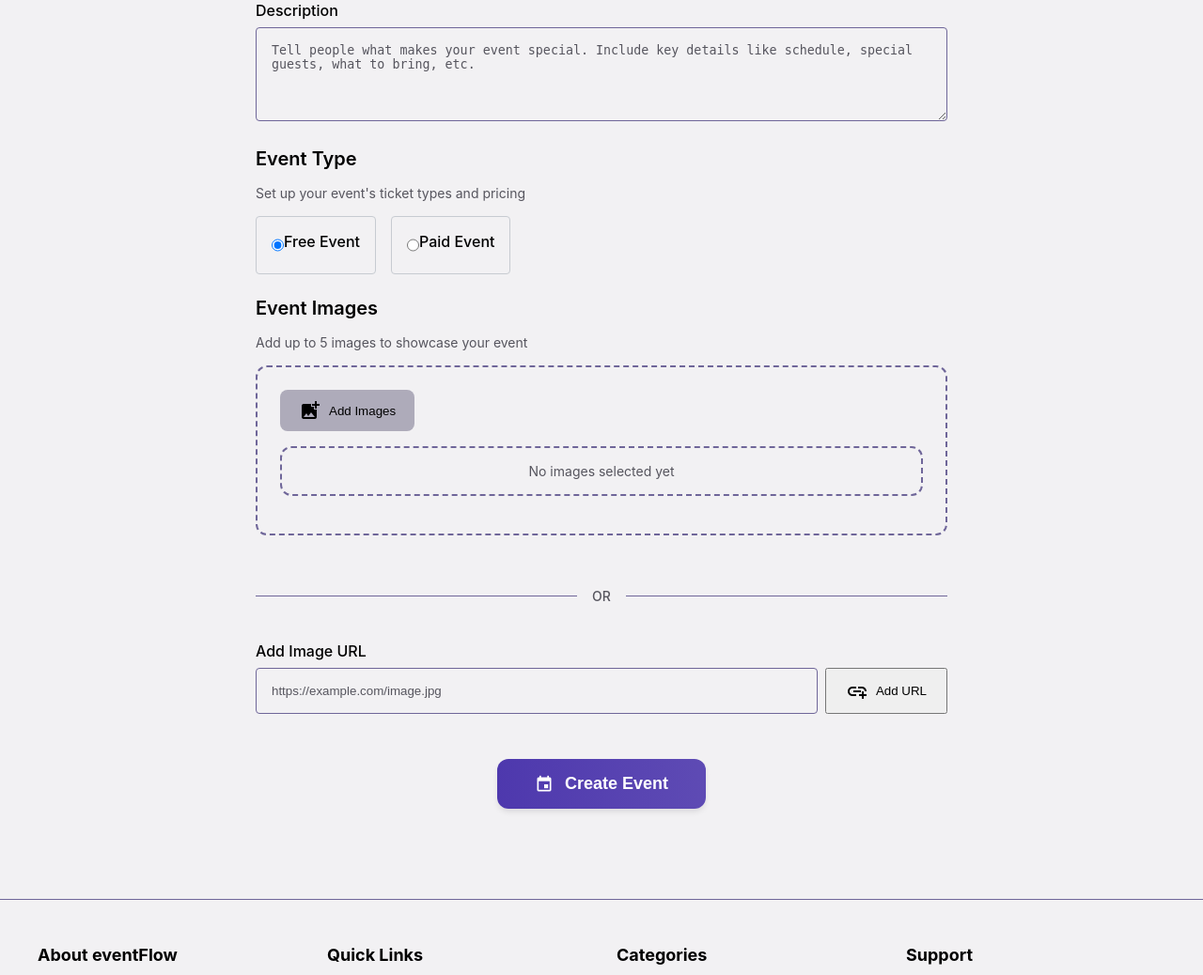
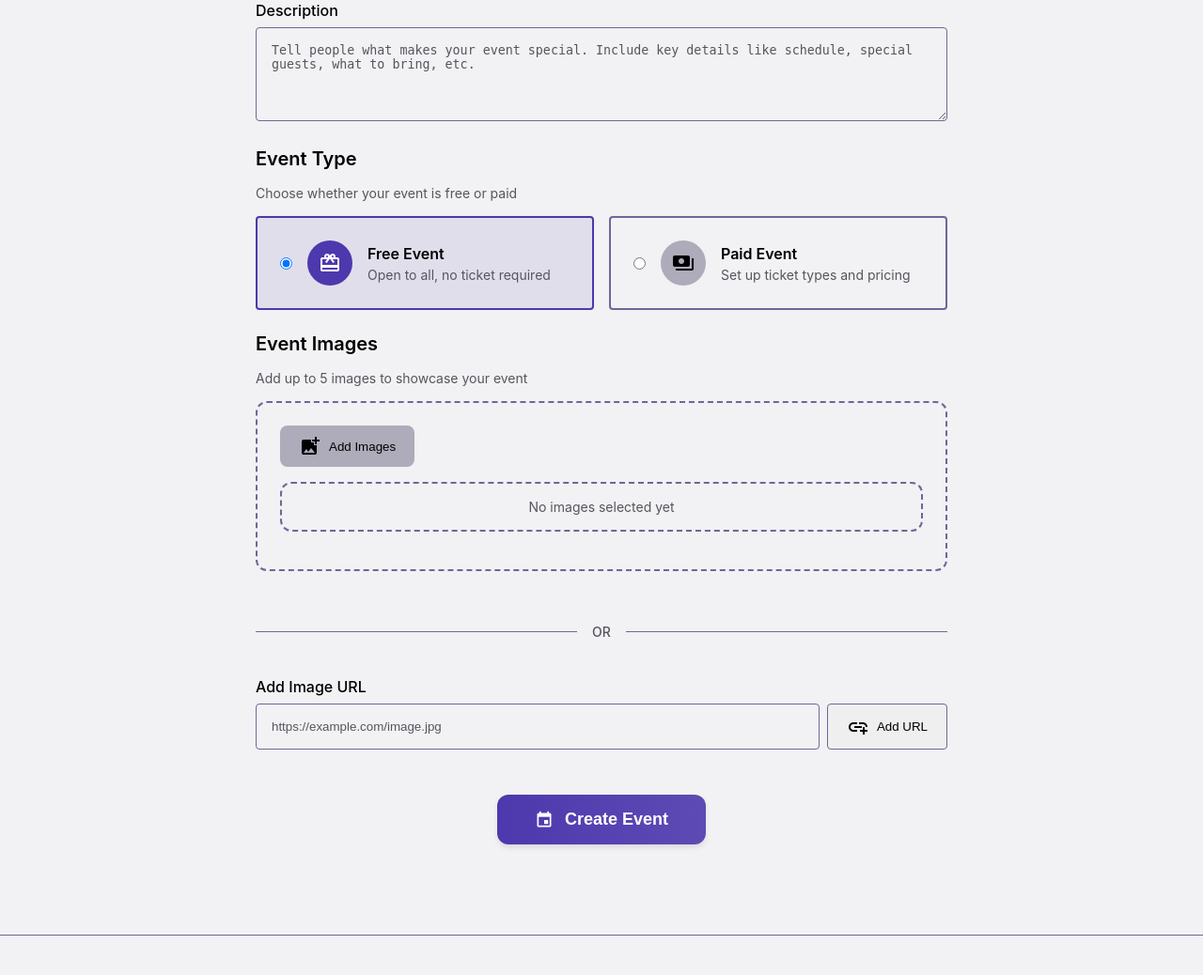
Before and after one commit to KennyWambua/event-flow, a Flask app: page /event/create in a window 1280 px wide. Shown: the part 654-1692 px from the top of the page at 94% size. Run offline with Flask 3, Linux system fonts and the light colour scheme; the visitor is signed in with stand-in values (Sample User, id 1); some libraries are stand-ins or nearby versions.

Commit message:
improved the ticketing feature

```diff
--- a/eventFlow/static/css/create_event.css
+++ b/eventFlow/static/css/create_event.css
@@ -262,10 +262,11 @@ input[type="datetime-local"]::-webkit-calendar-picker-indicator:hover {
 }
 
 .image-previews {
-    display: flex;
-    flex-wrap: wrap;
+    display: grid;
+    grid-template-columns: repeat(5, 1fr);
     gap: 1rem;
     margin-top: 1rem;
+    overflow-x: auto;
 }
 
 .image-preview-wrapper {
@@ -275,7 +276,6 @@ input[type="datetime-local"]::-webkit-calendar-picker-indicator:hover {
     margin: 0.5rem;
     border-radius: 0.5rem;
     overflow: hidden;
-    display: inline-block;
     box-shadow: 0 2px 4px rgba(0, 0, 0, 0.1);
 }
 
@@ -570,6 +570,13 @@ input[type="datetime-local"]::-webkit-calendar-picker-indicator:hover {
     gap: 0.5rem;
     padding: 0.625rem 1.25rem;
     white-space: nowrap;
+    cursor: pointer;
+    border: 1px solid hsl(var(--border));
+    border-radius: var(--radius);
+    -webkit-border-radius: var(--radius);
+    -moz-border-radius: var(--radius);
+    -ms-border-radius: var(--radius);
+    -o-border-radius: var(--radius);
 }
 
 /* Update tooltips for better mobile experience */
@@ -606,19 +613,63 @@ input[type="datetime-local"]::-webkit-calendar-picker-indicator:hover {
 }
 
 .event-type-options {
+    display: grid;
+    grid-template-columns: repeat(2, 1fr);
+    gap: 1rem;
+    margin-bottom: 1.5rem;
+}
+
+.event-type-option {
+    position: relative;
+    padding: 1.5rem;
+    border: 2px solid hsl(var(--border));
+    border-radius: var(--radius);
+    cursor: pointer;
+    transition: all 0.2s ease;
     display: flex;
+    align-items: center;
     gap: 1rem;
 }
 
-.event-type-option {
-    padding: 1rem;
+.event-type-option.selected {
+    border-color: hsl(var(--primary));
+    background: hsl(var(--primary) / 0.1);
+}
+
+.event-type-option:hover:not(.selected) {
+    border-color: hsl(var(--primary));
+    background: hsl(var(--primary) / 0.05);
+}
+
+.event-type-icon {
     display: flex;
-    border: 1px solid hsl(var(--accent));
-    border-radius: var(--radius);
-    -webkit-border-radius: var(--radius);
-    -moz-border-radius: var(--radius);
-    -ms-border-radius: var(--radius);
-    -o-border-radius: var(--radius);
+    align-items: center;
+    justify-content: center;
+    width: 48px;
+    height: 48px;
+    border-radius: 50%;
+    background: hsl(var(--secondary));
+    color: hsl(var(--secondary-foreground));
+    transition: all 0.2s ease;
+}
+
+.event-type-option.selected .event-type-icon {
+    background: hsl(var(--primary));
+    color: hsl(var(--primary-foreground));
+}
+
+.event-type-content {
+    flex: 1;
+}
+
+.event-type-title {
+    font-weight: 600;
+    margin-bottom: 0.25rem;
+}
+
+.event-type-description {
+    font-size: 0.875rem;
+    color: hsl(var(--muted-foreground));
 }
 
 /* Ticket Settings */
--- a/eventFlow/static/js/create_event.js
+++ b/eventFlow/static/js/create_event.js
@@ -11,7 +11,6 @@ document.addEventListener('DOMContentLoaded', function () {
 	const eventForm = document.getElementById('eventForm');
 	const imageInput = document.querySelector('.form-control-file');
 	const addImageBtn = document.querySelector('.btn-add-image');
-	const ticketSettings = document.getElementById('ticketSettings');
 	const eventTypeRadios = document.querySelectorAll('input[name="event_type"]');
 	const addTicketTypeBtn = document.getElementById('addTicketType');
 	const ticketTypesList = document.getElementById('ticketTypesList');
@@ -48,11 +47,13 @@ document.addEventListener('DOMContentLoaded', function () {
 	}
 
 	function addTicketType() {
+
 		const ticketHtml = `
 			<div class="ticket-type-item">
 				<div class="ticket-type-header">
-					<h4>Ticket Type ${ticketTypeCounter + 1}</h4>
-					${ticketTypeCounter > 0 ? '<button type="button" class="remove-ticket">Remove</button>' : ''}
+					<h4 class="ticket-type-label">Ticket Type ${ticketTypeCounter + 1}</h4>
+					${ticketTypeCounter > 0 ?
+				'<button type="button" class="remove-ticket"><span class="material-icons">delete</span> Remove</button>' : ''}
 				</div>
 				<div class="ticket-type-grid">
 					<div class="form-group">
@@ -132,6 +133,15 @@ document.addEventListener('DOMContentLoaded', function () {
 		if (removeBtn) {
 			removeBtn.addEventListener('click', function () {
 				newTicket.remove();
+				ticketTypeCounter--;
+				// Renumber remaining tickets
+				const ticketTypeItem = document.querySelectorAll('.ticket-type-item');
+				ticketTypeItem.forEach((container, index) => {
+					const ticketLabel = container.querySelector('.ticket-type-label');
+					if (ticketLabel) {
+						ticketLabel.textContent = `Ticket Type ${index + 1}`;
+					}
+				});
 			});
 		}
 
@@ -186,7 +196,7 @@ document.addEventListener('DOMContentLoaded', function () {
 
 	// Event type change handler
 	eventTypeRadios.forEach(radio => {
-		radio.addEventListener('change', function() {
+		radio.addEventListener('change', function () {
 			console.log('Event type changed:', this.value);
 			const ticketSettings = document.getElementById('ticketSettings');
 			const currencySelect = document.querySelector('select[name="currency"]');
@@ -196,7 +206,6 @@ document.addEventListener('DOMContentLoaded', function () {
 				ticketSettings.style.display = 'block';
 				currencySelect.disabled = false;
 				currencySelect.required = true;
-				// Add first ticket type if none exists
 				if (!document.querySelector('.ticket-type-item')) {
 					addTicketType();
 				}
@@ -205,8 +214,8 @@ document.addEventListener('DOMContentLoaded', function () {
 				ticketSettings.style.display = 'none';
 				currencySelect.disabled = true;
 				currencySelect.required = false;
-				currencySelect.value = ''; // Clear currency selection
-				// Clear ticket types
+				currencySelect.value = '';
+				ticketTypeCounter = 0;
 				const ticketsList = document.getElementById('ticketTypesList');
 				if (ticketsList) {
 					ticketsList.innerHTML = '';
@@ -222,22 +231,6 @@ document.addEventListener('DOMContentLoaded', function () {
 			addTicketType();
 		});
 	}
-
-	// Remove ticket type handler
-	ticketTypesList?.addEventListener('click', function (e) {
-		if (e.target.classList.contains('remove-ticket')) {
-			const ticketType = e.target.closest('.ticket-type');
-			if (ticketTypesList.children.length > 1) {
-				ticketType.remove();
-
-				// Disable remove button if only one ticket type left
-				if (ticketTypesList.children.length === 1) {
-					const removeButton = ticketTypesList.querySelector('.remove-ticket');
-					if (removeButton) removeButton.disabled = true;
-				}
-			}
-		}
-	});
 
 	// Track selected files
 	let currentFiles = new DataTransfer();
@@ -261,7 +254,7 @@ document.addEventListener('DOMContentLoaded', function () {
 
 			// Check file size (5MB)
 			if (file.size > 5 * 1024 * 1024) {
-				alert('File size must be less than 5MB');
+				alert('Images should be less than 5MB');
 				return;
 			}
 
@@ -331,7 +324,7 @@ document.addEventListener('DOMContentLoaded', function () {
 	}
 
 	// Form submission handler
-	eventForm.addEventListener('submit', async function(e) {
+	eventForm.addEventListener('submit', async function (e) {
 		e.preventDefault();
 		console.log('Submitting form...');
 
@@ -418,4 +411,82 @@ document.addEventListener('DOMContentLoaded', function () {
 
 	// Initialize currency symbols on page load
 	updateCurrencySymbols();
+
+	// Event type selection handler
+	document.querySelectorAll('.event-type-option').forEach(option => {
+		const radio = option.querySelector('input[type="radio"]');
+
+		option.addEventListener('click', () => {
+			document.querySelectorAll('.event-type-option').forEach(opt => {
+				opt.classList.remove('selected');
+			});
+			option.classList.add('selected');
+			radio.checked = true;
+			radio.dispatchEvent(new Event('change'));
+		});
+	});
+
+	// Update the image URL handling
+	const imageUrlInput = document.getElementById('image_url');
+	const addUrlBtn = document.querySelector('.btn-add-url');
+
+	async function handleImageUrl(url) {
+		try {
+			// Create a temporary image to verify the URL
+			await new Promise((resolve, reject) => {
+				const img = new Image();
+				img.onload = resolve;
+				img.onerror = reject;
+				img.src = url;
+			});
+
+			// Fetch the image and create a File object
+			const response = await fetch(url);
+			const blob = await response.blob();
+			const fileName = url.split('/').pop() || 'url-image.jpg';
+			const file = new File([blob], fileName, { type: blob.type });
+
+			// Add to currentFiles
+			const dt = new DataTransfer();
+			Array.from(currentFiles.files).forEach(f => dt.items.add(f));
+			dt.items.add(file);
+			currentFiles = dt;
+
+			// Update previews
+			updatePreviews();
+			imageUrlInput.value = '';
+
+		} catch (error) {
+			console.error('Error handling image URL:', error);
+			alert('Please enter a valid image URL');
+		}
+	}
+
+	addUrlBtn.addEventListener('click', () => {
+		const url = imageUrlInput.value.trim();
+		if (url) {
+			handleImageUrl(url);
+		}
+	});
+
+	imageUrlInput.addEventListener('keypress', (e) => {
+		if (e.key === 'Enter') {
+			e.preventDefault();
+			const url = e.target.value.trim();
+			if (url) {
+				handleImageUrl(url);
+			}
+		}
+	});
+
+	// Initialize the event type selection on page load
+	window.addEventListener('DOMContentLoaded', () => {
+		const defaultEventType = document.querySelector('input[name="event_type"][value="free"]');
+		if (defaultEventType) {
+			const option = defaultEventType.closest('.event-type-option');
+			option.classList.add('selected');
+			defaultEventType.checked = true;
+			defaultEventType.dispatchEvent(new Event('change'));
+		}
+	});
 });
--- a/eventFlow/templates/create_event.html
+++ b/eventFlow/templates/create_event.html
@@ -94,20 +94,31 @@
 
       <div class="form-section">
         <h2 class="form-section-title">Event Type</h2>
-        <p class="section-description">Set up your event's ticket types and pricing</p>
+        <p class="section-description">Choose whether your event is free or paid</p>
 
-        <div class="form-group">
         <div class="event-type-options">
-            {% for option in form.event_type %}
-              <div class="event-type-option">{{ option }}
-                {{ option.label }}</div>
-            {% endfor %}
+          <label class="event-type-option selected">
+            <input type="radio" name="event_type" value="free" checked />
+            <div class="event-type-icon">
+              <span class="material-icons">card_giftcard</span>
             </div>
-          {% if form.event_type.errors %}
-            {% for error in form.event_type.errors %}
-              <span class="error-message">{{ error }}</span>
-            {% endfor %}
-          {% endif %}
+            <div class="event-type-content">
+              <div class="event-type-title">Free Event</div>
+              <div class="event-type-description">Open to all, no ticket required</div>
+            </div>
+          </label>
+
+          <label class="event-type-option">
+            <input type="radio" name="event_type" value="paid" />
+            <div class="event-type-icon">
+              <span class="material-icons">payments</span>
+            </div>
+            <div class="event-type-content">
+              <div class="event-type-title">Paid Event</div>
+              <div class="event-type-description">Set up ticket types and pricing</div>
+            </div>
+          </label>
+        </div>
       </div>
 
       <div class="ticket-types" id="ticketSettings" style="display: none;">
@@ -122,7 +133,7 @@
                 <label for="currency" class="form-label currency-label">Currency</label>
                 {{ form.currency(class='form-select', required=false) }}
                 {% if form.currency.errors %}
-                    <div class="invalid-feedback">{{ form.currency.errors[0] }}</div>
+                  <div class="invalid-feedback">{{ form.currency.errors.0 }}</div>
                 {% endif %}
               </div>
               <button type="button" class="btn-add-ticket" id="addTicketType">
@@ -215,7 +226,6 @@
           {% endfor %}
         </div>
       </div>
-      </div>
 
       <div class="form-section">
         <h2 class="form-section-title">Event Images</h2>
--- a/eventFlow/templates/find_event.html
+++ b/eventFlow/templates/find_event.html
@@ -32,7 +32,7 @@
             <option value="concert" {% if request.args.get('category') == 'concert' %}selected{% endif %}>Concert</option>
             <option value="exhibition" {% if request.args.get('category') == 'exhibition' %}selected{% endif %}>Exhibition</option>
             <option value="sports" {% if request.args.get('category') == 'sports' %}selected{% endif %}>Sports</option>
-            <option value="other" {% if request.args.get('category') == 'other' %}selected{% endif %}>Other</option>
+            <option value="other" {% if request.args.get('category') == 'other' %}selected{% endif %}>Other</option>z
         </select>
         <div class="location-input">
             <span class="material-icons">location_on</span>
```
Also changed, not shown: eventFlow/static/css/auth.css (+19 -7 lines), eventFlow/templates/auth/login.html (+16 -16 lines). Lines whose indentation alone changed are shown as unchanged.
